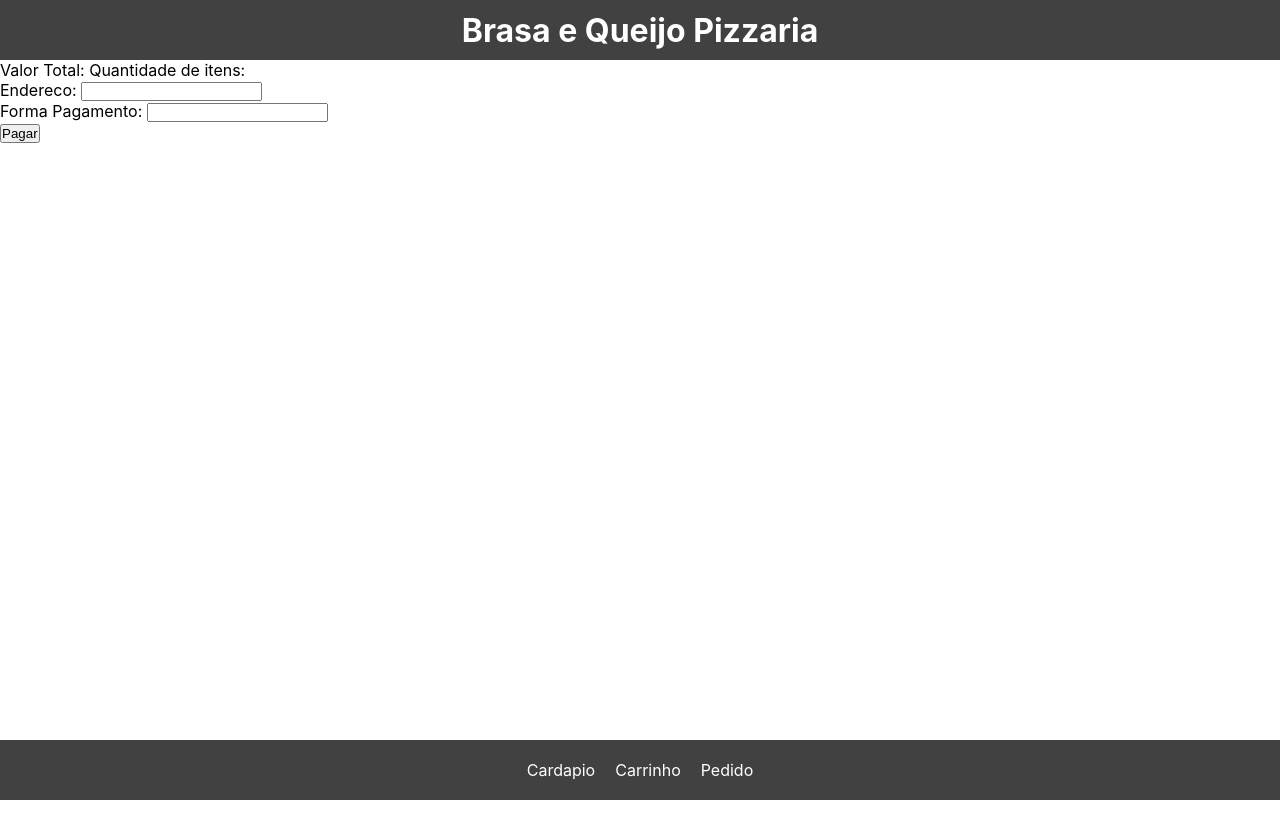
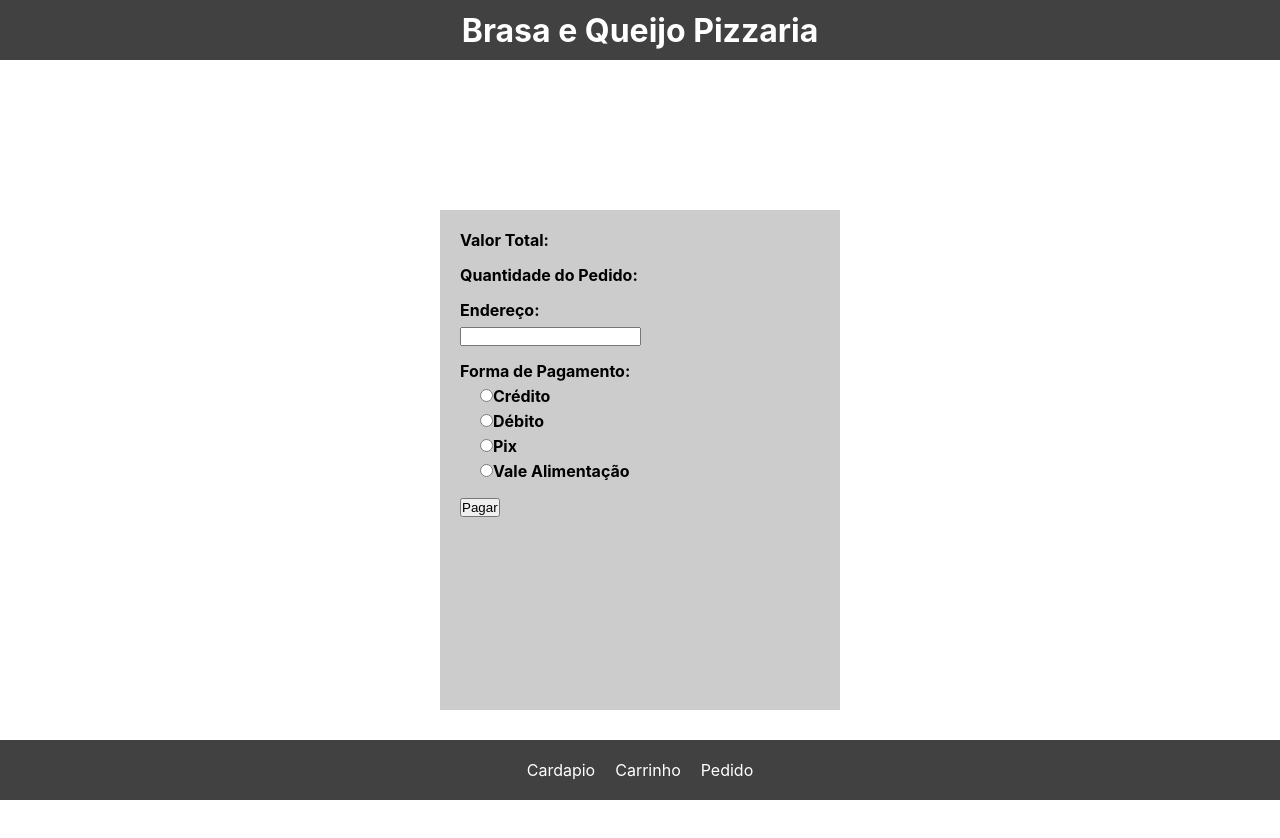
Before and after one commit to dsm-cefet-rj/trabalho-integrado-2023-2-psw-grupo-1, a React (Create React App) app in the folder react-app/: page /pagamento in a window 1280 px wide. Shown: the top 838 px of the page. Before the commit the page ends 800 px from the top, so only its background shows below. Built offline with nearby package versions, Linux system fonts and the light colour scheme; no server answers.

Commit message:
Css e modificações da Tela de Pagamento

```diff
--- /dev/null
+++ b/react-app/src/telas/TelaPagamento.css
@@ -0,0 +1,34 @@
+.container {
+  display: flex;
+  justify-content: center;
+  align-items: center;
+  height: 100vh;
+}
+
+.retangulo {
+  width: 400px;
+  height: 500px;
+  background-color: #ccc;
+  padding: 20px;
+  box-sizing: border-box;
+}
+
+.item {
+  margin-bottom: 15px;
+}
+
+label {
+  font-weight: bold;
+  display: block;
+  margin-bottom: 5px;
+}
+
+.forma-pagamento {
+  list-style-type: disc;
+  margin-left: 20px;
+  padding-left: 0;
+}
+
+.forma-pagamento li {
+  margin: 5px 0;
+}
--- a/react-app/src/telas/pagamento.jsx
+++ b/react-app/src/telas/pagamento.jsx
@@ -1,76 +1,131 @@
 import { useEffect, useState } from "react";
+import "./TelaPagamento.css"; // Importe o arquivo CSS
 
 const TelaPagamento = () => {
-    const [carrinho, setCarrinho] = useState(null)
-    const [pagamento, setPagamento] = useState(null)
-    const [endereco, setEndereco] = useState(null)
+  const [carrinho, setCarrinho] = useState(null);
+  const [pagamento, setPagamento] = useState(null);
+  const [endereco, setEndereco] = useState(null);
+  const [formaPagamento, setFormaPagamento] = useState(""); // Estado para a forma de pagamento selecionada
 
   const handleOnSubmit = (event) => {
     event.preventDefault();
 
-      let idCarrinho = carrinho.id
-      let valorPagamento = carrinho.valorTotal
-      let formaPagamento = event.target.formaPagamento.value
+    let idCarrinho = carrinho.id;
+    let valorPagamento = carrinho.valorTotal;
 
-      setEndereco(event.target.endereco.value)
+    setEndereco(event.target.endereco.value);
 
     let dadoPagamento = {
-        "idCarrinho": idCarrinho,
-        "valorPagamento": valorPagamento,
-        "formaPagamento": formaPagamento
-      }
+      idCarrinho: idCarrinho,
+      valorPagamento: valorPagamento,
+      formaPagamento: formaPagamento, // Usar o estado formaPagamento
+    };
 
-      fetch('http://localhost:8000/pagamento', {
-        "method": "POST",
-        "body": JSON.stringify(dadoPagamento),
-        "headers": {"Content-type": "application/json;charset=UTF-8"}
+    fetch("http://localhost:8000/pagamento", {
+      method: "POST",
+      body: JSON.stringify(dadoPagamento),
+      headers: { "Content-type": "application/json;charset=UTF-8" },
     })
-      .then(response => response.json())
-      .then(json => setPagamento(json))
-    }
+      .then((response) => response.json())
+      .then((json) => setPagamento(json));
+  };
 
   useEffect(() => {
-      if(pagamento != null && endereco != null) {
+    if (pagamento != null && endereco != null) {
       let dadoPedido = {
-          "idCarrinho": carrinho.id,
-          "idPagamento": pagamento.id,
-          "endereco": endereco
+        idCarrinho: carrinho.id,
+        idPagamento: pagamento.id,
+        endereco: endereco,
+      };
+
+      fetch("http://localhost:8000/pedido", {
+        method: "POST",
+        body: JSON.stringify(dadoPedido),
+        headers: { "Content-type": "application/json;charset=UTF-8" },
+      });
+      window.location.replace("http://localhost:3000/pedido");
     }
-
-        fetch('http://localhost:8000/pedido', {
-          "method": "POST",
-          "body": JSON.stringify(dadoPedido),
-          "headers": {"Content-type": "application/json;charset=UTF-8"}
-        })
-        window.location.replace('http://localhost:3000/pedido');
-      }
-    }, [pagamento])
+  }, [pagamento]);
 
   useEffect(() => {
-        fetch('http://localhost:8000/carrinho/1')
-       .then(response => response.json())
-       .then(json => setCarrinho(json))
-    }, [])
+    fetch("http://localhost:8000/carrinho/1")
+      .then((response) => response.json())
+      .then((json) => setCarrinho(json));
+  }, []);
+
+  // Função para atualizar o estado formaPagamento quando uma opção é selecionada
+  const handleFormaPagamentoChange = (event) => {
+    setFormaPagamento(event.target.value);
+  };
 
   return (
     <>
-        <div className="container-pagamento">
+      <div className="container">
+        <div className="retangulo">
           <form onSubmit={handleOnSubmit}>
-                <label>Valor Total: {carrinho && carrinho.valorTotal}</label>
-                <label>Quantidade de itens: {carrinho && carrinho.quantidade}</label>
-                <div className="input">
-                    <label>Endereco: </label>
-                    <input type="text" name="endereco" id="endereco"/>
+            <div className="item">
+              <label>Valor Total:</label>
+              {carrinho && <span>R$ {carrinho.valorTotal.toFixed(2)}</span>}
             </div>
-                <div className="input">
-                  <label>Forma Pagamento: </label>
-                  <input type="text" name="formaPagamento" id="formaPagamento" />
+            <div className="item">
+              <label>Quantidade do Pedido:</label>
+              {carrinho && carrinho.quantidade}
             </div>
-                <input type="submit" value="Pagar"/>
+            <div className="item">
+              <label>Endereço:</label>
+              <input type="text" name="endereco" id="endereco" />
+            </div>
+            <div className="item">
+              <label>Forma de Pagamento:</label>
+              <div className="forma-pagamento">
+                <label>
+                  <input
+                    type="radio"
+                    name="formaPagamento"
+                    value="Credito"
+                    onChange={handleFormaPagamentoChange}
+                    checked={formaPagamento === "Credito"}
+                  />
+                  Crédito
+                </label>
+                <label>
+                  <input
+                    type="radio"
+                    name="formaPagamento"
+                    value="Débito"
+                    onChange={handleFormaPagamentoChange}
+                    checked={formaPagamento === "Débito"}
+                  />
+                  Débito
+                </label>
+                <label>
+                  <input
+                    type="radio"
+                    name="formaPagamento"
+                    value="Pix"
+                    onChange={handleFormaPagamentoChange}
+                    checked={formaPagamento === "Pix"}
+                  />
+                  Pix
+                </label>
+                <label>
+                  <input
+                    type="radio"
+                    name="formaPagamento"
+                    value="Vale Alimentação"
+                    onChange={handleFormaPagamentoChange}
+                    checked={formaPagamento === "Vale Alimentação"}
+                  />
+                  Vale Alimentação
+                </label>
+              </div>
+            </div>
+            <input type="submit" value="Pagar" />
           </form>
+        </div>
       </div>
     </>
   );
-  }
+};
 
 export default TelaPagamento;
```
Also changed, not shown: react-app/src/dados/produtos.json (+38 -3 lines). Lines whose indentation alone changed are shown as unchanged.
